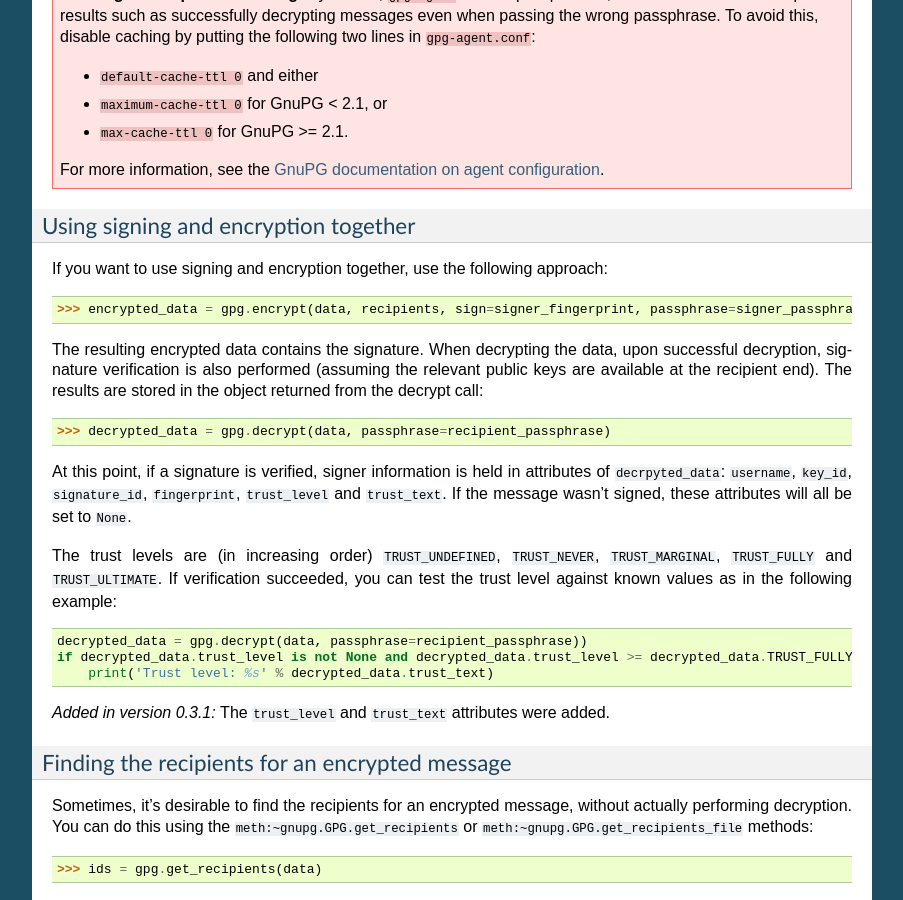
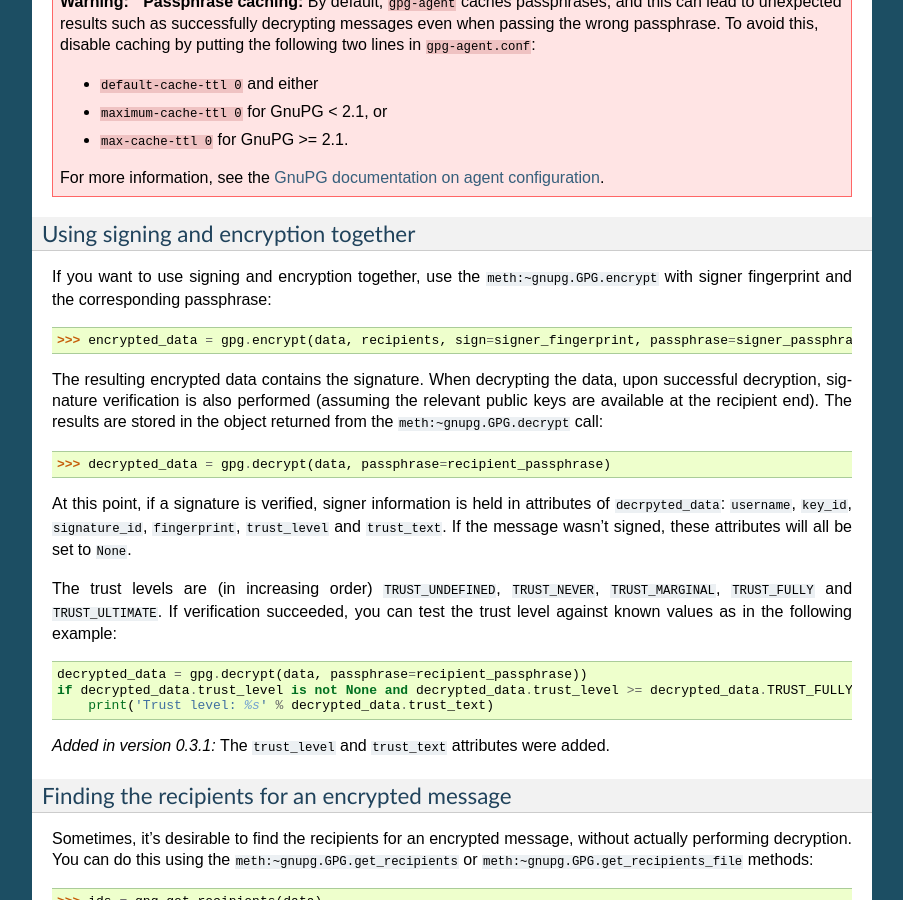
Before and after one commit to vsajip/python-gnupg, a Sphinx documentation site: the page built from docs/index.rst, in a window 1280 px wide and 900 px high, scrolled down 14234 px. Shown: the whole window, without its empty margins (198-1101 px from the left). Built offline with Sphinx 7.4.7, drawn with Linux system fonts in a browser that asks for light colours; cross-references to code outside the pages are shown as plain code; some of the changed text lies outside the part shown.

Commit message:
Update docstrings and documentation.

```diff
--- a/docs/index.rst
+++ b/docs/index.rst
@@ -814,11 +814,12 @@ corresponding private key.
 Encryption
 ----------
 
-To encrypt a message, use the following approach::
+To encrypt a message, use the :hover:`meth:~gnupg.GPG.encrypt` method::
 
     >>> encrypted_ascii_data = gpg.encrypt(data, recipients)
 
-If you want to encrypt data in a file (or file-like object), use::
+If you want to encrypt data in a file (or file-like object), use
+:hover:`meth:~gnupg.GPG.encrypt_file` instead::
 
     >>> encrypted_ascii_data = gpg.encrypt_file(stream, recipients) # e.g. after stream = open(filename, 'rb')
 
@@ -876,7 +877,8 @@ symmetric (defaults to ``False``)
    recipient key.
 
 
-The ``encrypt_file`` method takes the following additional keyword arguments:
+The :hover:`meth:~gnupg.GPG.encrypt_file` method takes the following additional
+keyword arguments:
 
 armor (defaults to ``True``)
     Whether to use ASCII armor. If ``False``, binary data is produced.
@@ -905,11 +907,12 @@ output (defaults to ``None``)
 Decryption
 ----------
 
-To decrypt a message, use the following approach::
+To decrypt a message, use the :hover:`meth:~gnupg.GPG.decrypt` method::
 
     >>> decrypted_data = gpg.decrypt(data)
 
-If you want to decrypt data in a file (or file-like object), use::
+If you want to decrypt data in a file (or file-like object), use
+:hover:`meth:~gnupg.GPG.decrypt_file` instead::
 
     >>> decrypted_data = gpg.decrypt_file(stream) # e.g. after stream = open(filename, 'rb')
 
@@ -965,14 +968,16 @@ output (defaults to ``None``)
 Using signing and encryption together
 -------------------------------------
 
-If you want to use signing and encryption together, use the following approach::
+If you want to use signing and encryption together, use the
+:hover:`meth:~gnupg.GPG.encrypt` with signer fingerprint and the corresponding
+passphrase::
 
     >>> encrypted_data = gpg.encrypt(data, recipients, sign=signer_fingerprint, passphrase=signer_passphrase)
 
 The resulting encrypted data contains the signature. When decrypting the data, upon
 successful decryption, signature verification is also performed (assuming the relevant
 public keys are available at the recipient end). The results are stored in the object
-returned from the decrypt call::
+returned from the :hover:`meth:~gnupg.GPG.decrypt` call::
 
     >>> decrypted_data = gpg.decrypt(data, passphrase=recipient_passphrase)
 
--- a/gnupg.py
+++ b/gnupg.py
@@ -1949,7 +1949,7 @@ class GPG(object):
 
             always_trust (bool): Whether to always trust keys.
 
-            passphrase (str): The passphrase to use.
+            passphrase (str): The passphrase to use for a signature.
 
             armor (bool): Whether to ASCII-armor the output.
 
```
